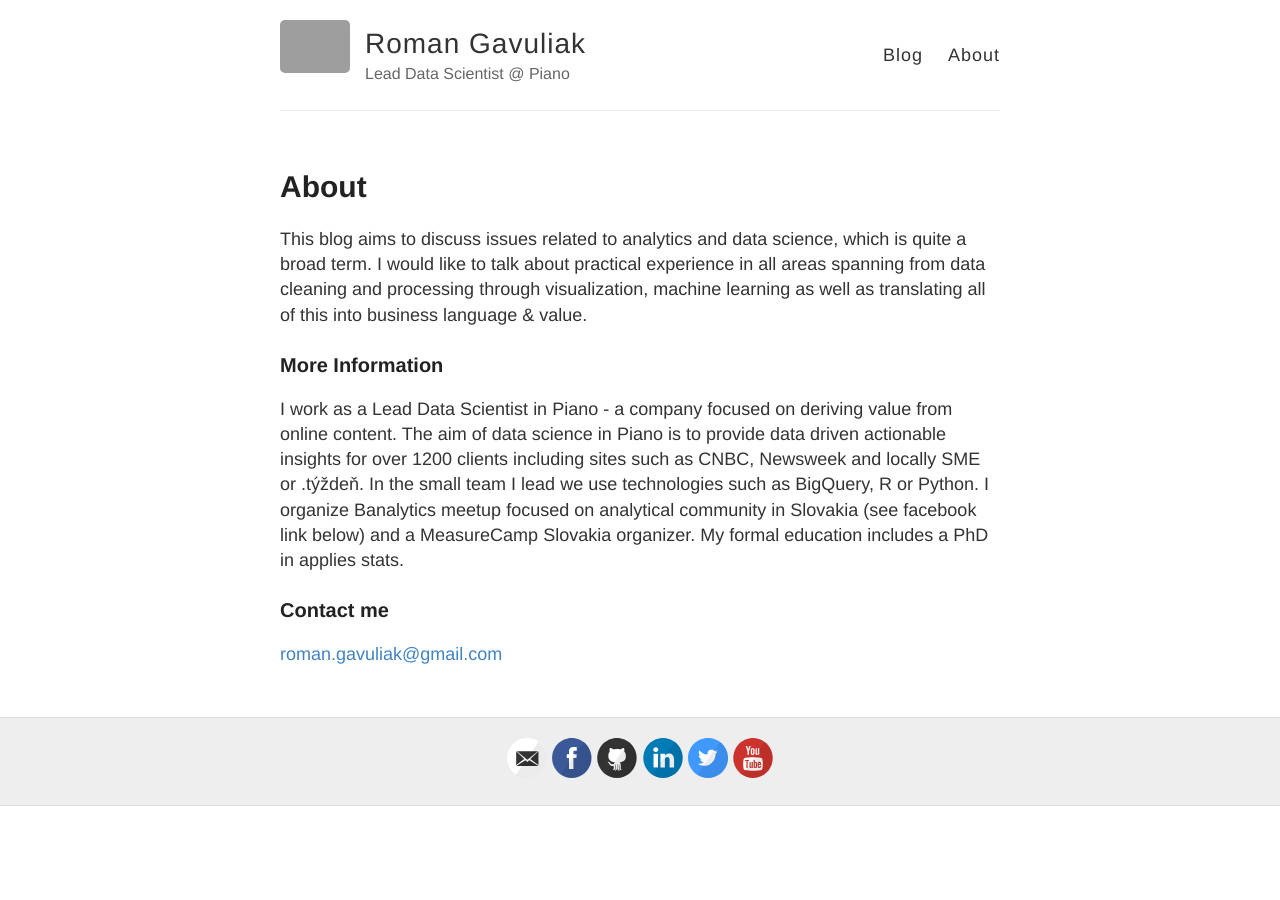
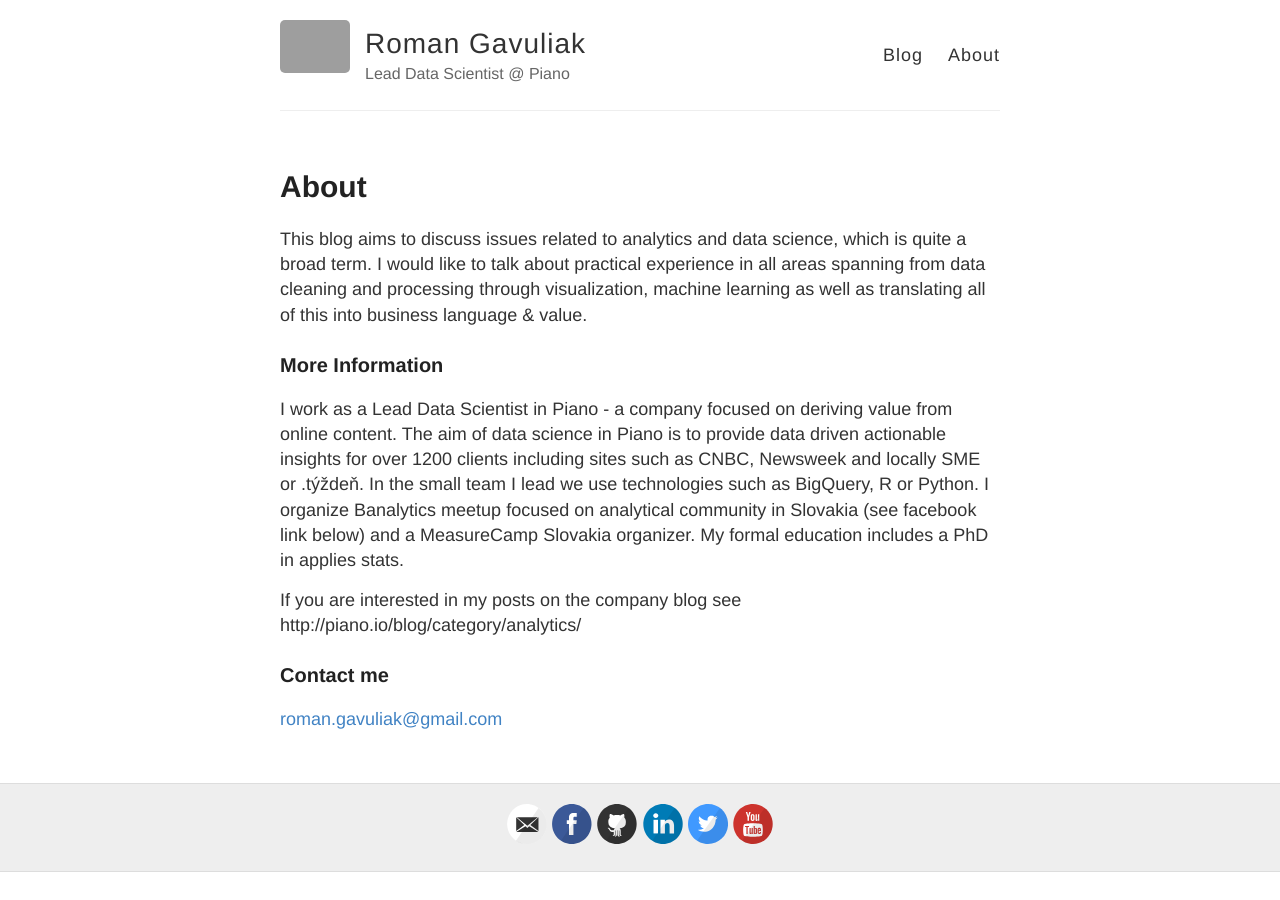
Before and after one commit to banalytics/banalytics.github.io, a Jekyll site: the page built from about.md, in a window 1280 px wide. Built offline with Jekyll 4.4.1, drawn with Linux system fonts in a browser that asks for light colours; grey boxes are pictures that could not be loaded.

Commit message:
playing around with company blog url

```diff
--- a/_config.yml
+++ b/_config.yml
@@ -25,7 +25,6 @@ footer-links:
   twitter: rgavuliak
   stackoverflow: # your stackoverflow profile, e.g. "users/50476/bart-kiers"
   youtube: https://www.youtube.com/channel/UCwRimp8mhTplvq23aS95RjA
-  work blog: http://piano.io/blog/category/analytics/
 
 
 
--- a/about.md
+++ b/about.md
@@ -16,6 +16,8 @@ Newsweek and locally SME or .týždeň. In the small team I lead we use technolo
 I organize Banalytics meetup focused on analytical community in Slovakia (see facebook link below) and a MeasureCamp
 Slovakia organizer. My formal education includes a PhD in applies stats.
 
+If you are interested in my posts on the company blog see http://piano.io/blog/category/analytics/
+
 ### Contact me
 
 [roman.gavuliak@gmail.com](roman.gavuliak@gmail.com)
```
